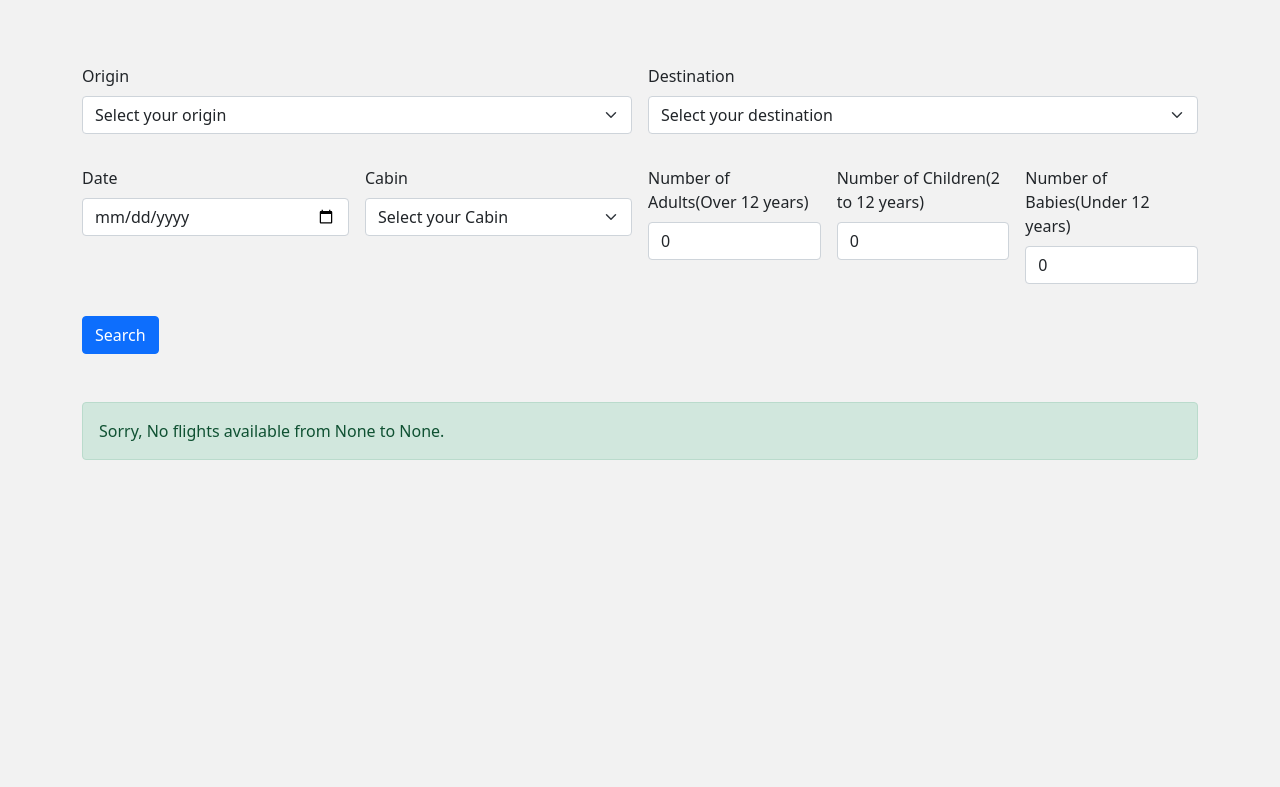
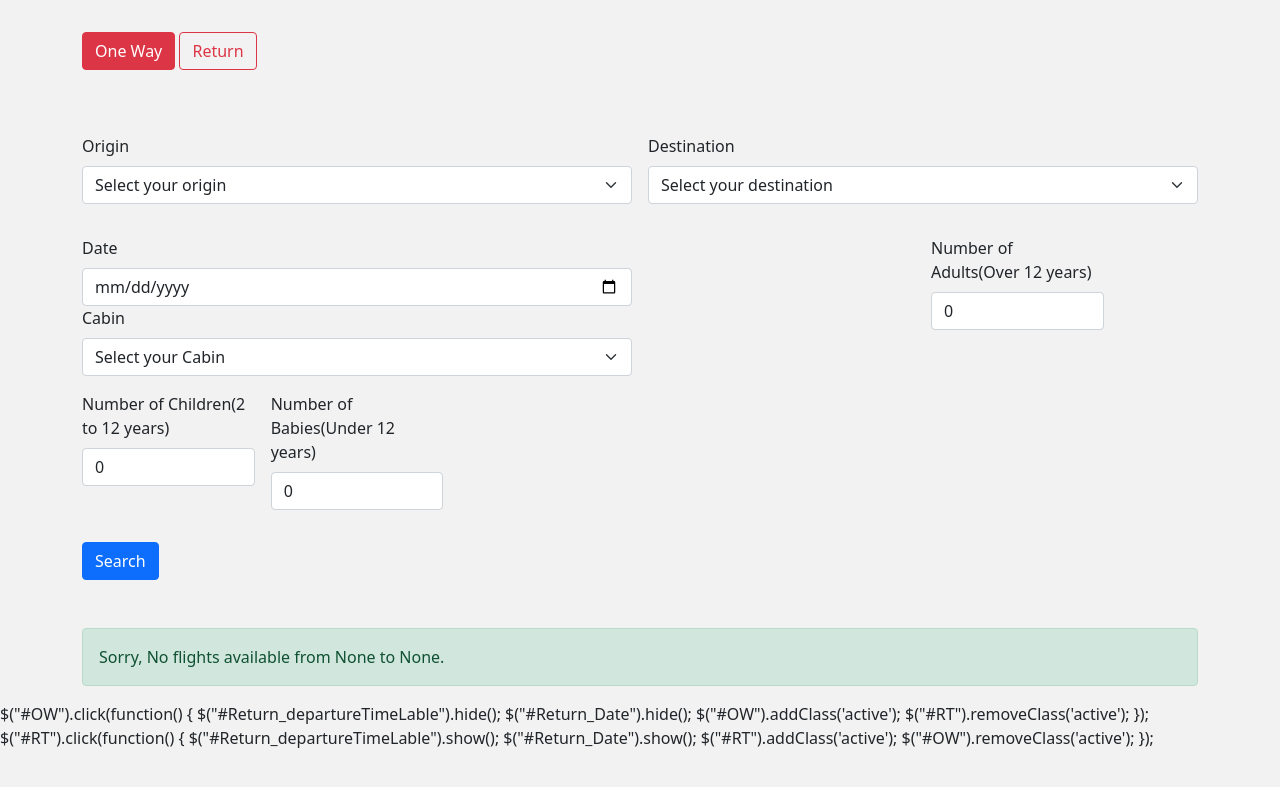
Before and after one commit to sepehrsohrabii/working-with-api, a Django app: page /LowFareSearch in a window 1280 px wide. Shown: the top 787 px of the page. Run offline with Django 4.2, Linux system fonts and the light colour scheme.

Commit message:
Return RQ XML updated

```diff
--- a/backend/apihandler/data/HomaRes OTA API Sample for IR v1.1/1. OTA_PingRQ_edited.xml
+++ b/backend/apihandler/data/HomaRes OTA API Sample for IR v1.1/1. OTA_PingRQ_edited.xml
@@ -1,4 +1,4 @@
-<ns0:OTA_PingRQ xmlns:ns0="http://www.opentravel.org/OTA/2003/05" xmlns:xsi="http://www.w3.org/2001/XMLSchema-instance" xsi:schemaLocation="http://www.opentravel.org/OTA/2003/05 OTA_ReadRQ.xsd" EchoToken="0001" TimeStamp="2022-05-29T17:00:10" Target="Test" Version="2.001" SequenceNmbr="1" PrimaryLangID="En-us">
+<ns0:OTA_PingRQ xmlns:ns0="http://www.opentravel.org/OTA/2003/05" xmlns:xsi="http://www.w3.org/2001/XMLSchema-instance" xsi:schemaLocation="http://www.opentravel.org/OTA/2003/05 OTA_ReadRQ.xsd" EchoToken="0001" TimeStamp="2022-06-02T18:31:48" Target="Test" Version="2.001" SequenceNmbr="1" PrimaryLangID="En-us">
     <ns0:POS>
         <ns0:Source AirlineVendorID="IR" ISOCountry="IR" ISOCurrency="RUB">
             <ns0:RequestorID Type="5" ID="MOW07603" />
--- a/backend/apihandler/data/HomaRes OTA API Sample for IR v1.1/1. OTA_PingRS_edited.xml
+++ b/backend/apihandler/data/HomaRes OTA API Sample for IR v1.1/1. OTA_PingRS_edited.xml
@@ -1 +1 @@
-<?xml version="1.0" encoding="UTF-8" standalone="yes"?><OTA_PingRS xmlns="http://www.opentravel.org/OTA/2003/05" EchoToken="0001" TimeStamp="2022-05-29T17:00:11.889Z" Target="Test" Version="2.001" SequenceNmbr="1" PrimaryLangID="En-us"><EchoData>Received []. Current Server Time is [2022-05-29T17:00:11.889Z]</EchoData><Success/></OTA_PingRS>
+<?xml version="1.0" encoding="UTF-8" standalone="yes"?><OTA_PingRS xmlns="http://www.opentravel.org/OTA/2003/05" EchoToken="0001" TimeStamp="2022-06-02T18:31:49.479Z" Target="Test" Version="2.001" SequenceNmbr="1" PrimaryLangID="En-us"><EchoData>Received []. Current Server Time is [2022-06-02T18:31:49.479Z]</EchoData><Success/></OTA_PingRS>
--- a/backend/apihandler/templates/main.html
+++ b/backend/apihandler/templates/main.html
@@ -14,5 +14,11 @@
     {% endblock %}
 
 <script src="https://cdn.jsdelivr.net/npm/bootstrap@5.1.3/dist/js/bootstrap.bundle.min.js" integrity="sha384-ka7Sk0Gln4gmtz2MlQnikT1wXgYsOg+OMhuP+IlRH9sENBO0LRn5q+8nbTov4+1p" crossorigin="anonymous"></script>
+<script src="https://ajax.googleapis.com/ajax/libs/jquery/3.6.0/jquery.min.js"></script>
+<script type="text/javascript">
+    {% block script %}
+
+    {% endblock %}
+</script>
 </body>
 </html>
--- a/backend/apihandler/templates/operation_two.html
+++ b/backend/apihandler/templates/operation_two.html
@@ -5,6 +5,12 @@
 
   <form class="container 100vh" method="POST">
       {% csrf_token %}
+      <div class="row g-3 mt-3">
+          <div class="col">
+              <button class="btn btn-outline-danger active" type="button" id="OW">One Way</button>
+              <button class="btn btn-outline-danger" type="button" id="RT">Return</button>
+          </div>
+      </div>
       <div class="row g-3 mt-5">
         <div class="col">
           <label for="inputOrigin" class="form-label">Origin</label>
@@ -30,17 +36,22 @@
         </div>
       </div>
       <div class="row g-3 mt-3">
-        <div class="col-3">
+        <div class="col-6">
           <label for="Date" class="form-label">Date</label>
           <input type="date" class="form-control" id="Date" value="{{departureTime}}" name="departureTime">
-        </div>
-        <div class="col-3">
+
+          <label for="Return_Date" class="form-label" id="Return_departureTimeLable" style="display: none;">Return Date</label>
+          <input type="date" class="form-control" id="Return_Date" name="Return_departureTime" style="display: none;">
+
           <label for="Cabin" class="form-label">Cabin</label>
           <select id="Cabin" class="form-select" name="Cabin">
             <option value="None" disabled selected>Select your Cabin</option>
             <option>Economy</option>
             <option>Business</option>
           </select>
+        </div>
+        <div class="col-3">
+
         </div>
         <div class="col-2">
           <label for="ADTNumber" class="form-label">Number of Adults(Over 12 years)</label>
@@ -142,5 +153,18 @@
       {% endif %}
 
   </div>
-
+    {% block script %}
+        $("#OW").click(function() {
+            $("#Return_departureTimeLable").hide();
+            $("#Return_Date").hide();
+            $("#OW").addClass('active');
+            $("#RT").removeClass('active');
+        });
+        $("#RT").click(function() {
+            $("#Return_departureTimeLable").show();
+            $("#Return_Date").show();
+            $("#RT").addClass('active');
+            $("#OW").removeClass('active');
+        });
+    {% endblock %}
 {% endblock %}
--- a/backend/apihandler/views.py
+++ b/backend/apihandler/views.py
@@ -33,6 +33,7 @@
     global origin
     global destination
     global departureTime
+    global return_date
     global ADTNumber
     global CHDNumber
     global INFNumber
@@ -45,6 +46,9 @@
     CHDNumber = request.POST.get("CHDNumber") or '0'  # get number of people from template input
     INFNumber = request.POST.get("INFNumber") or '0'  # get number of people from template input
     Cabin = request.POST.get("Cabin") or 'Economy'  # get number of people from template input
+
+    return_date = request.POST.get("Return_departureTime") or 'None'
+
     data_list = []
     # when user clicks on the submit button of form
     if request.method == 'POST':
@@ -386,13 +390,29 @@
         root[1].text = pingRQ
 
     elif selected_operation_number == 2:
-        root[1][0].text = departureTime
-        root[1][1].attrib['LocationCode'] = origin
-        root[1][2].attrib['LocationCode'] = destination
-        root[3][0][0].attrib['Quantity'] = ADTNumber
-        root[3][0][1].attrib['Quantity'] = CHDNumber
-        root[3][0][2].attrib['Quantity'] = INFNumber
-        root[2][0].attrib['Cabin'] = Cabin
+        if return_date == 'None':
+            root[1][0].text = departureTime
+            root[1][1].attrib['LocationCode'] = origin
+            root[1][2].attrib['LocationCode'] = destination
+            root[2][0].attrib['Cabin'] = Cabin
+            root[3][0][0].attrib['Quantity'] = ADTNumber
+            root[3][0][1].attrib['Quantity'] = CHDNumber
+            root[3][0][2].attrib['Quantity'] = INFNumber
+
+        if return_date != 'None':
+            date = root[1]
+            returndate = deepcopy(date)
+            root.insert(2, returndate)
+            root[1][0].text = departureTime
+            root[1][1].attrib['LocationCode'] = origin
+            root[1][2].attrib['LocationCode'] = destination
+            root[2][0].text = return_date
+            root[2][1].attrib['LocationCode'] = destination
+            root[2][2].attrib['LocationCode'] = origin
+            root[3][0].attrib['Cabin'] = Cabin
+            root[4][0][0].attrib['Quantity'] = ADTNumber
+            root[4][0][1].attrib['Quantity'] = CHDNumber
+            root[4][0][2].attrib['Quantity'] = INFNumber
 
     elif selected_operation_number == 3:
         root[1][0][0].attrib['FlightNumber'] = flight_list_booking[0]['FlightNumber']
```
Also changed, not shown: backend/apihandler/data/HomaRes OTA API Sample for IR v1.1/1. OTA_AirLowFareSearchRQ_edited.xml (+7 -2 lines), backend/apihandler/data/HomaRes OTA API Sample for IR v1.1/1. OTA_AirLowFareSearchRS_edited.xml (+1 -1 lines), 1 other file.
